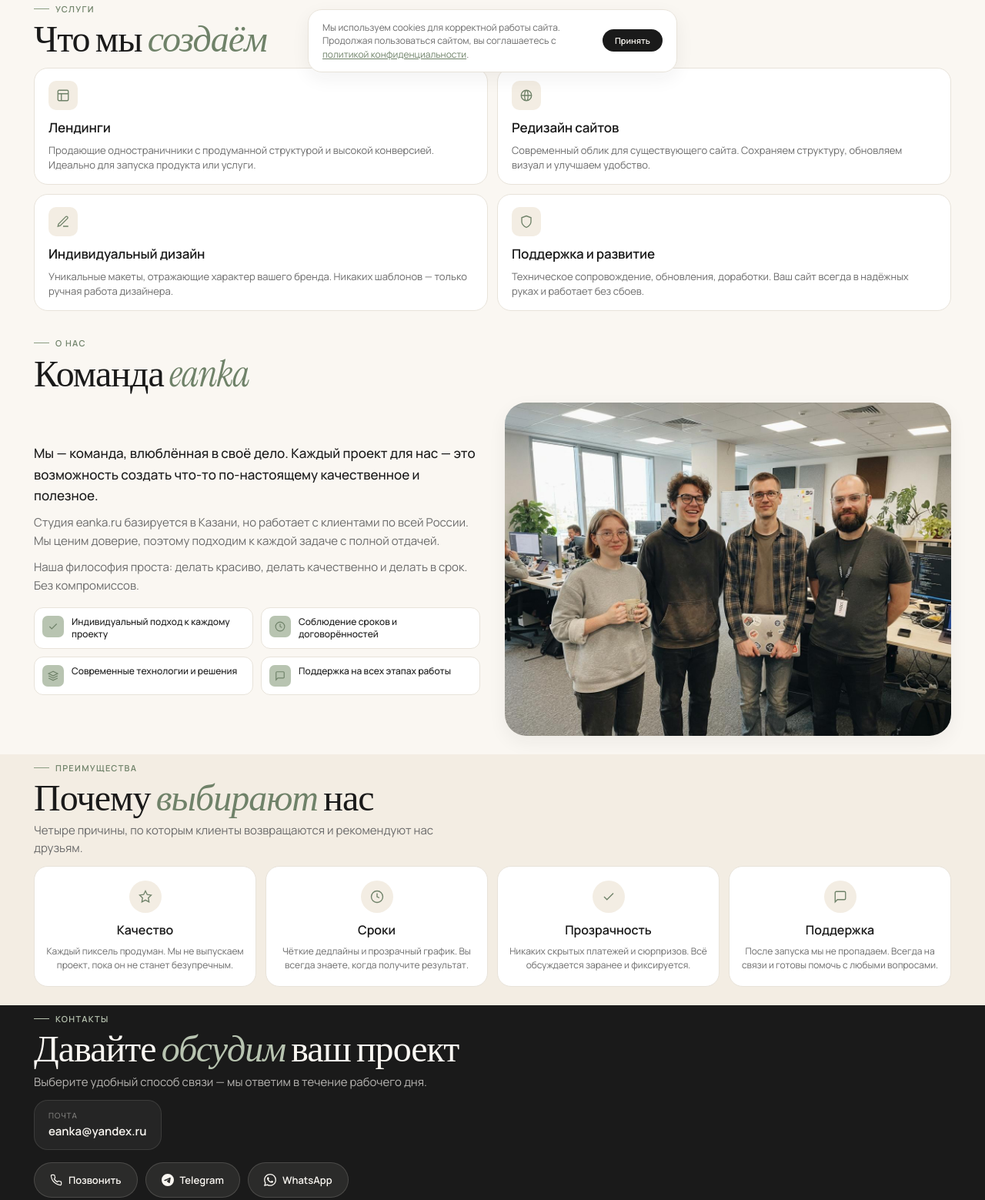
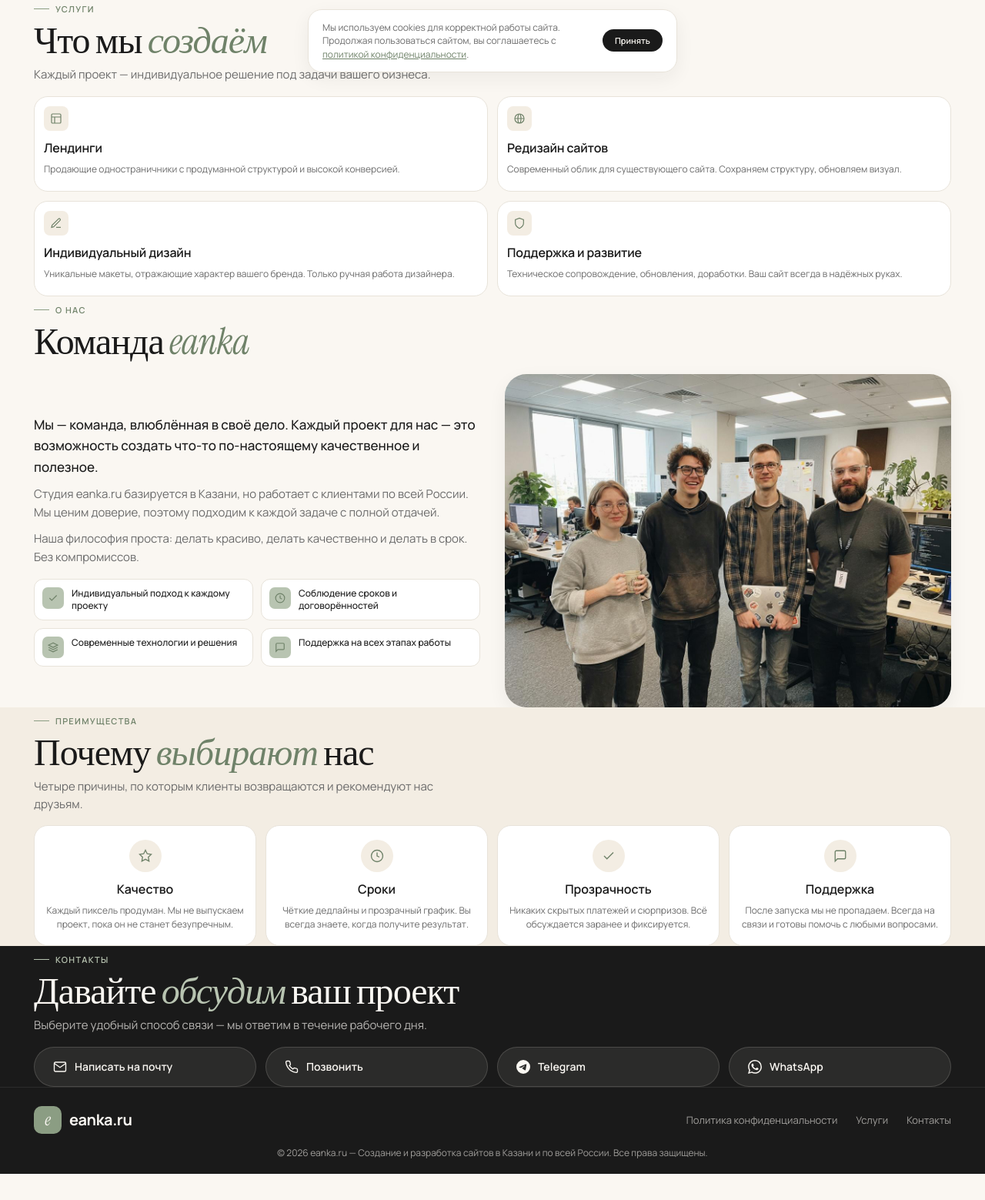
Before and after one commit to nik18bit/EANKA, a plain HTML site: page index.html in a window 1280 px wide. Shown: the part 686-2245 px from the top of the page at 77% size. After the commit the page ends 2211 px from the top, so only its background shows below. Drawn offline with Linux system fonts and the light colour scheme.

Commit message:
Update index.html

```diff
--- a/index.html
+++ b/index.html
@@ -123,24 +123,20 @@ ul, ol { list-style: none; }
 }
 
 .container { max-width: var(--container); margin: 0 auto; padding: 0 24px; }
+.section { padding: 0; position: relative; }
 
-/* Секции без верхнего padding — заголовок прилипает к шапке */
-.section { padding: 0 0 24px 0; position: relative; }
-
-/* Якорь — прокрутка точно к началу секции, без отступа */
 #services, #about, #contacts {
   scroll-margin-top: 0;
 }
 
 @media (max-width: 768px) {
-  .section { padding: 0 0 20px 0; }
   .container { padding: 0 20px; }
 }
 
 .section-label {
   display: inline-flex; align-items: center; gap: 8px;
   font-size: 11px; font-weight: 600; letter-spacing: .12em;
-  text-transform: uppercase; color: var(--accent-dark); margin-bottom: 6px;
+  text-transform: uppercase; color: var(--accent-dark); margin-bottom: 8px;
 }
 .section-label::before { content: ''; width: 20px; height: 1px; background: var(--accent); }
 .section-title {
@@ -149,7 +145,7 @@ ul, ol { list-style: none; }
   line-height: 1.05;
   font-weight: 400;
   letter-spacing: -.02em;
-  margin-bottom: 6px;
+  margin-bottom: 8px;
   color: var(--text);
 }
 .section-title em { font-style: italic; color: var(--accent-dark); }
@@ -227,12 +223,12 @@ ul, ol { list-style: none; }
   .burger { display: flex; }
 }
 
-/* HERO — уменьшен до 85vh, фото растягивается на высоту текста */
+/* HERO */
 .hero {
   min-height: 85vh;
   display: flex;
   align-items: center;
-  padding: 90px 0 0 0;
+  padding: 90px 0 0;
   position: relative;
   overflow: hidden;
 }
@@ -340,19 +336,19 @@ ul, ol { list-style: none; }
   .hero-actions { flex-wrap: wrap; }
 }
 
-/* SERVICES — компактные карточки, без подзаголовка и "Подробнее" */
+/* SERVICES */
 .services { background: var(--bg); }
 .services-grid {
   display: grid;
   grid-template-columns: repeat(2, 1fr);
   gap: 12px;
-  margin-top: 12px;
+  margin-top: 16px;
 }
 .service-card {
   background: var(--surface);
   border: 1px solid var(--border);
   border-radius: var(--radius-md);
-  padding: 16px 18px;
+  padding: 12px;
   transition: all var(--transition);
   position: relative;
   overflow: hidden;
@@ -365,16 +361,17 @@ ul, ol { list-style: none; }
 .service-card:hover { transform: translateY(-3px); box-shadow: var(--shadow-md); border-color: var(--accent-light); }
 .service-card:hover::before { transform: scaleX(1); }
 .service-icon {
-  width: 38px; height: 38px; border-radius: 10px;
+  width: 32px; height: 32px; border-radius: 8px;
   background: var(--bg-alt);
   display: flex; align-items: center; justify-content: center;
   color: var(--accent-dark); margin-bottom: 10px;
   transition: all var(--transition);
 }
 .service-card:hover .service-icon { background: var(--accent); color: var(--bg); transform: rotate(-6deg); }
-.service-icon svg { width: 18px; height: 18px; }
-.service-card h3 { font-size: 17px; font-weight: 600; margin-bottom: 6px; letter-spacing: -.01em; }
-.service-card p { color: var(--text-muted); font-size: 13px; line-height: 1.45; }
+.service-icon svg { width: 16px; height: 16px; }
+.service-card h3 { font-size: 16px; font-weight: 600; margin-bottom: 6px; letter-spacing: -.01em; }
+.service-card p { color: var(--text-muted); font-size: 12px; line-height: 1.45; margin-bottom: 8px; }
+.service-link { display: none; }
 
 @media (max-width: 700px) {
   .services-grid { grid-template-columns: 1fr; }
@@ -386,7 +383,7 @@ ul, ol { list-style: none; }
   grid-template-columns: 1fr 1fr;
   gap: 32px;
   align-items: center;
-  margin-top: 12px;
+  margin-top: 16px;
 }
 .about-text p { font-size: 15px; color: var(--text-muted); line-height: 1.6; margin-bottom: 10px; }
 .about-text p:first-child { font-size: 17px; color: var(--text); font-weight: 500; }
@@ -421,7 +418,7 @@ ul, ol { list-style: none; }
 
 /* WHY US */
 .why { background: var(--bg-alt); }
-.why-grid { display: grid; grid-template-columns: repeat(4, 1fr); gap: 12px; margin-top: 12px; }
+.why-grid { display: grid; grid-template-columns: repeat(4, 1fr); gap: 12px; margin-top: 16px; }
 .why-card {
   background: var(--surface);
   padding: 18px 14px;
@@ -456,64 +453,41 @@ ul, ol { list-style: none; }
 .contacts .section-title em { color: var(--accent-light); }
 .contacts .section-subtitle { color: rgba(250, 247, 242, .7); }
 
-.contacts-wrapper { margin-top: 12px; }
-
-.contacts-email {
-  display: inline-flex;
-  align-items: center;
-  gap: 10px;
-  padding: 12px 18px;
-  background: rgba(250, 247, 242, .05);
-  border: 1px solid rgba(250, 247, 242, .1);
-  border-radius: var(--radius-md);
-  margin-bottom: 16px;
-  transition: all var(--transition);
-}
-.contacts-email:hover {
-  background: rgba(250, 247, 242, .08);
-  border-color: var(--accent);
-}
-.contacts-email .lbl {
-  font-size: 10px;
-  letter-spacing: .1em;
-  text-transform: uppercase;
-  color: rgba(250, 247, 242, .5);
-}
-.contacts-email .val {
-  font-size: 15px;
-  font-weight: 600;
-  color: var(--bg);
-}
+.contacts-wrapper { margin-top: 16px; }
 
 .contacts-buttons {
   display: flex;
-  gap: 10px;
+  gap: 12px;
   flex-wrap: wrap;
 }
 .contact-btn {
   display: inline-flex;
   align-items: center;
-  gap: 8px;
-  padding: 12px 20px;
+  gap: 10px;
+  padding: 14px 24px;
   background: rgba(250, 247, 242, .08);
   border: 1px solid rgba(250, 247, 242, .15);
   border-radius: 100px;
   color: var(--bg);
-  font-size: 13px;
+  font-size: 14px;
   font-weight: 600;
   transition: all var(--transition);
   white-space: nowrap;
+  flex: 1;
+  min-width: 180px;
 }
 .contact-btn:hover {
   background: var(--accent);
   border-color: var(--accent);
   transform: translateY(-2px);
 }
-.contact-btn svg { width: 16px; height: 16px; }
+.contact-btn svg { width: 18px; height: 18px; flex-shrink: 0; }
 
+@media (max-width: 900px) {
+  .contact-btn { flex: 1 1 45%; }
+}
 @media (max-width: 600px) {
-  .contacts-buttons { flex-direction: column; }
-  .contact-btn { width: 100%; justify-content: center; }
+  .contact-btn { flex: 1 1 100%; }
 }
 
 /* FOOTER */
@@ -650,6 +624,7 @@ ul, ol { list-style: none; }
     <div class="reveal">
       <div class="section-label">Услуги</div>
       <h2 class="section-title" id="services-title">Что мы <em>создаём</em></h2>
+      <p class="section-subtitle">Каждый проект — индивидуальное решение под задачи вашего бизнеса.</p>
     </div>
     <div class="services-grid">
       <article class="service-card reveal">
@@ -657,28 +632,28 @@ ul, ol { list-style: none; }
           <svg viewBox="0 0 24 24" fill="none" stroke="currentColor" stroke-width="1.8" aria-hidden="true"><rect x="3" y="3" width="18" height="18" rx="2"/><path d="M3 9h18M9 21V9"/></svg>
         </div>
         <h3>Лендинги</h3>
-        <p>Продающие одностраничники с продуманной структурой и высокой конверсией. Идеально для запуска продукта или услуги.</p>
+        <p>Продающие одностраничники с продуманной структурой и высокой конверсией.</p>
       </article>
       <article class="service-card reveal">
         <div class="service-icon">
           <svg viewBox="0 0 24 24" fill="none" stroke="currentColor" stroke-width="1.8" aria-hidden="true"><path d="M21 12a9 9 0 0 1-9 9m9-9a9 9 0 0 0-9-9m9 9H3m9 9a9 9 0 0 1-9-9m9 9c1.66 0 3-4.03 3-9s-1.34-9-3-9m0 18c-1.66 0-3-4.03-3-9s1.34-9 3-9m-9 9a9 9 0 0 1 9-9"/></svg>
         </div>
         <h3>Редизайн сайтов</h3>
-        <p>Современный облик для существующего сайта. Сохраняем структуру, обновляем визуал и улучшаем удобство.</p>
+        <p>Современный облик для существующего сайта. Сохраняем структуру, обновляем визуал.</p>
       </article>
       <article class="service-card reveal">
         <div class="service-icon">
           <svg viewBox="0 0 24 24" fill="none" stroke="currentColor" stroke-width="1.8" aria-hidden="true"><path d="M12 20h9M16.5 3.5a2.121 2.121 0 0 1 3 3L7 19l-4 1 1-4L16.5 3.5z"/></svg>
         </div>
         <h3>Индивидуальный дизайн</h3>
-        <p>Уникальные макеты, отражающие характер вашего бренда. Никаких шаблонов — только ручная работа дизайнера.</p>
+        <p>Уникальные макеты, отражающие характер вашего бренда. Только ручная работа дизайнера.</p>
       </article>
       <article class="service-card reveal">
         <div class="service-icon">
           <svg viewBox="0 0 24 24" fill="none" stroke="currentColor" stroke-width="1.8" aria-hidden="true"><path d="M12 22s8-4 8-10V5l-8-3-8 3v7c0 6 8 10 8 10z"/></svg>
         </div>
         <h3>Поддержка и развитие</h3>
-        <p>Техническое сопровождение, обновления, доработки. Ваш сайт всегда в надёжных руках и работает без сбоев.</p>
+        <p>Техническое сопровождение, обновления, доработки. Ваш сайт всегда в надёжных руках.</p>
       </article>
     </div>
   </div>
@@ -777,13 +752,11 @@ ul, ol { list-style: none; }
       <p class="section-subtitle">Выберите удобный способ связи — мы ответим в течение рабочего дня.</p>
     </div>
     <div class="contacts-wrapper reveal">
-      <a href="mailto:eanka@yandex.ru" class="contacts-email">
-        <div>
-          <div class="lbl">Почта</div>
-          <div class="val">eanka@yandex.ru</div>
-        </div>
-      </a>
       <div class="contacts-buttons">
+        <a href="mailto:eanka@yandex.ru" class="contact-btn">
+          <svg viewBox="0 0 24 24" fill="none" stroke="currentColor" stroke-width="1.8" aria-hidden="true"><path d="M4 4h16c1.1 0 2 .9 2 2v12c0 1.1-.9 2-2 2H4c-1.1 0-2-.9-2-2V6c0-1.1.9-2 2-2z"/><path d="M22 6l-10 7L2 6"/></svg>
+          Написать на почту
+        </a>
         <a href="tel:+79272497922" class="contact-btn">
           <svg viewBox="0 0 24 24" fill="none" stroke="currentColor" stroke-width="1.8" aria-hidden="true"><path d="M22 16.92v3a2 2 0 0 1-2.18 2 19.79 19.79 0 0 1-8.63-3.07 19.5 19.5 0 0 1-6-6 19.79 19.79 0 0 1-3.07-8.67A2 2 0 0 1 4.11 2h3a2 2 0 0 1 2 1.72 12.84 12.84 0 0 0 .7 2.81 2 2 0 0 1-.45 2.11L8.09 9.91a16 16 0 0 0 6 6l1.27-1.27a2 2 0 0 1 2.11-.45 12.84 12.84 0 0 0 2.81.7A2 2 0 0 1 22 16.92z"/></svg>
           Позвонить
```
